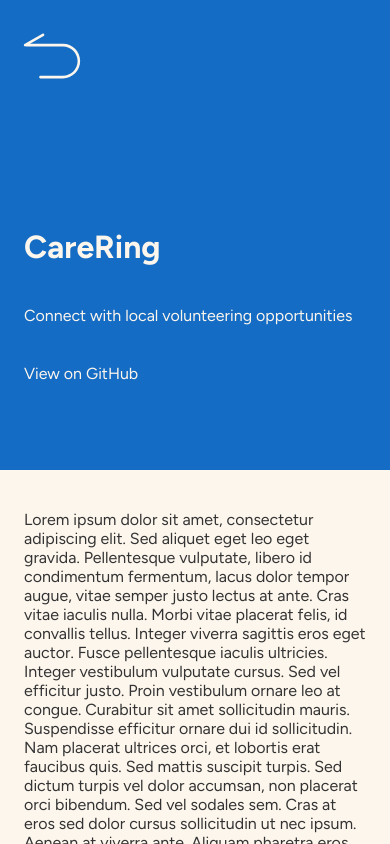
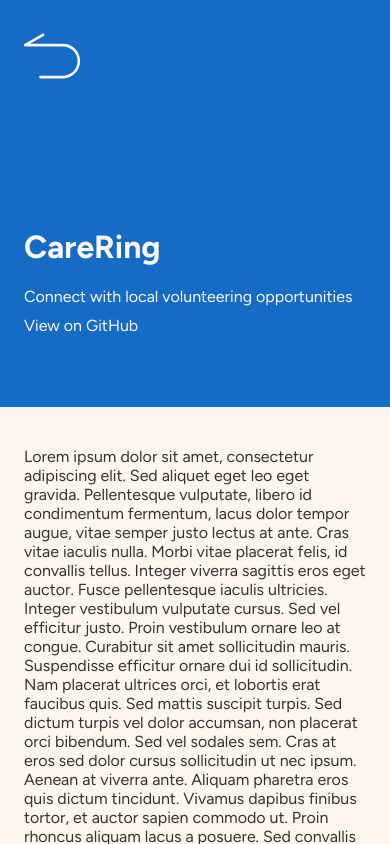
Before and after one commit to apratt957/2024portfolio, a Next.js app: page /carering in a window 390 px wide. Built offline with nearby package versions, Linux system fonts and the light colour scheme.

Commit message:
fix line height on header

```diff
--- a/src/app/(work)/page.module.css
+++ b/src/app/(work)/page.module.css
@@ -61,7 +61,7 @@
   }
 
   .headerTitle {
-    margin-top: 100px;
+    margin-top: 120px;
   }
 
   .content {
--- a/src/app/globals.css
+++ b/src/app/globals.css
@@ -9,15 +9,3 @@ body {
   background-color: #fdf6ed;
   color: #333;
 }
-
-header {
-  max-width: 900px;
-  margin: 25vh 15px 0;
-}
-
-@media (max-width: 700px) {
-  header {
-    margin: 15vh 15px 0;
-    line-height: 3rem;
-  }
-}
--- a/src/app/page.tsx
+++ b/src/app/page.tsx
@@ -21,6 +21,7 @@ export default function Home() {
   return (
     <motion.main ref={constraintsRef} className={styles.main}>
       <motion.header
+        className={styles.cta}
         initial={{ opacity: 0 }}
         animate={{ opacity: 1 }}
         transition={{ delay: 0.2, duration: 0.8 }}
```
Also changed, not shown: src/app/page.module.css (+9 -0 lines).
